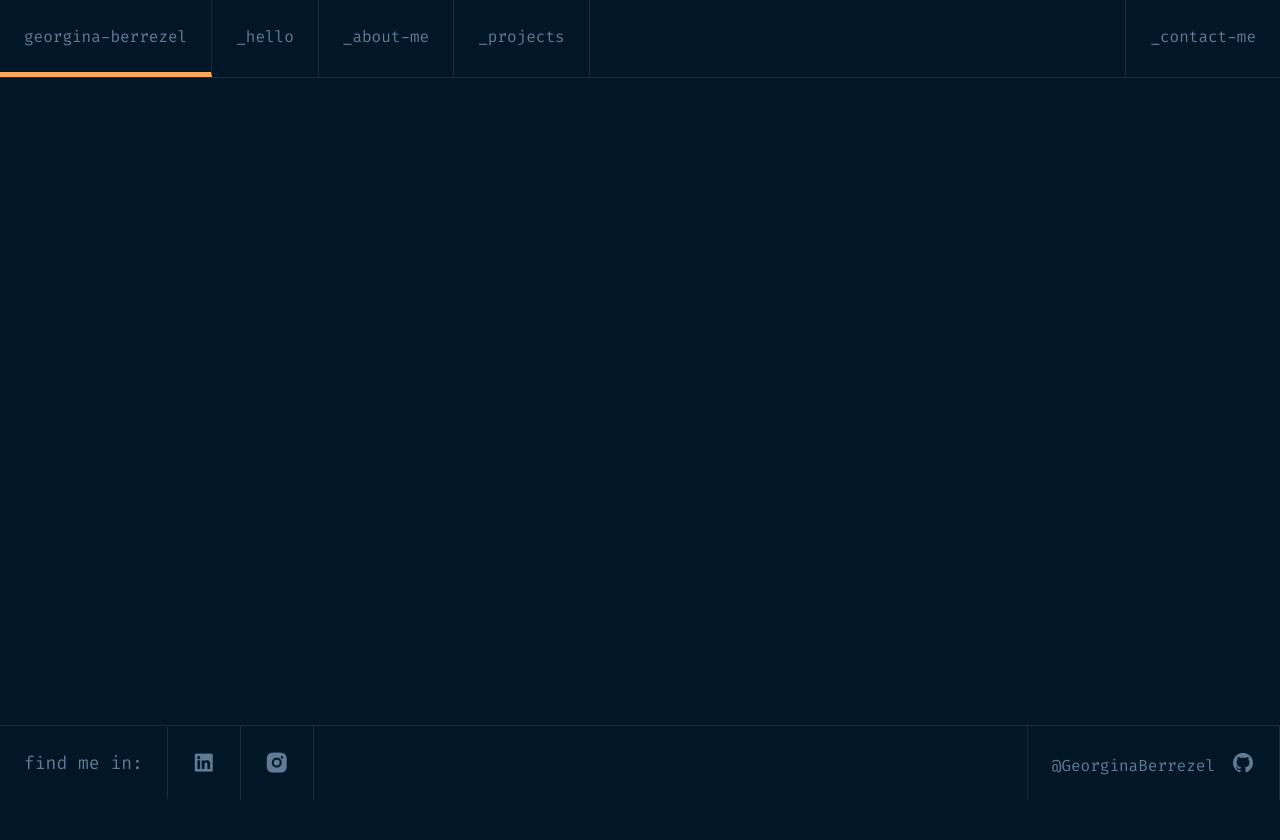
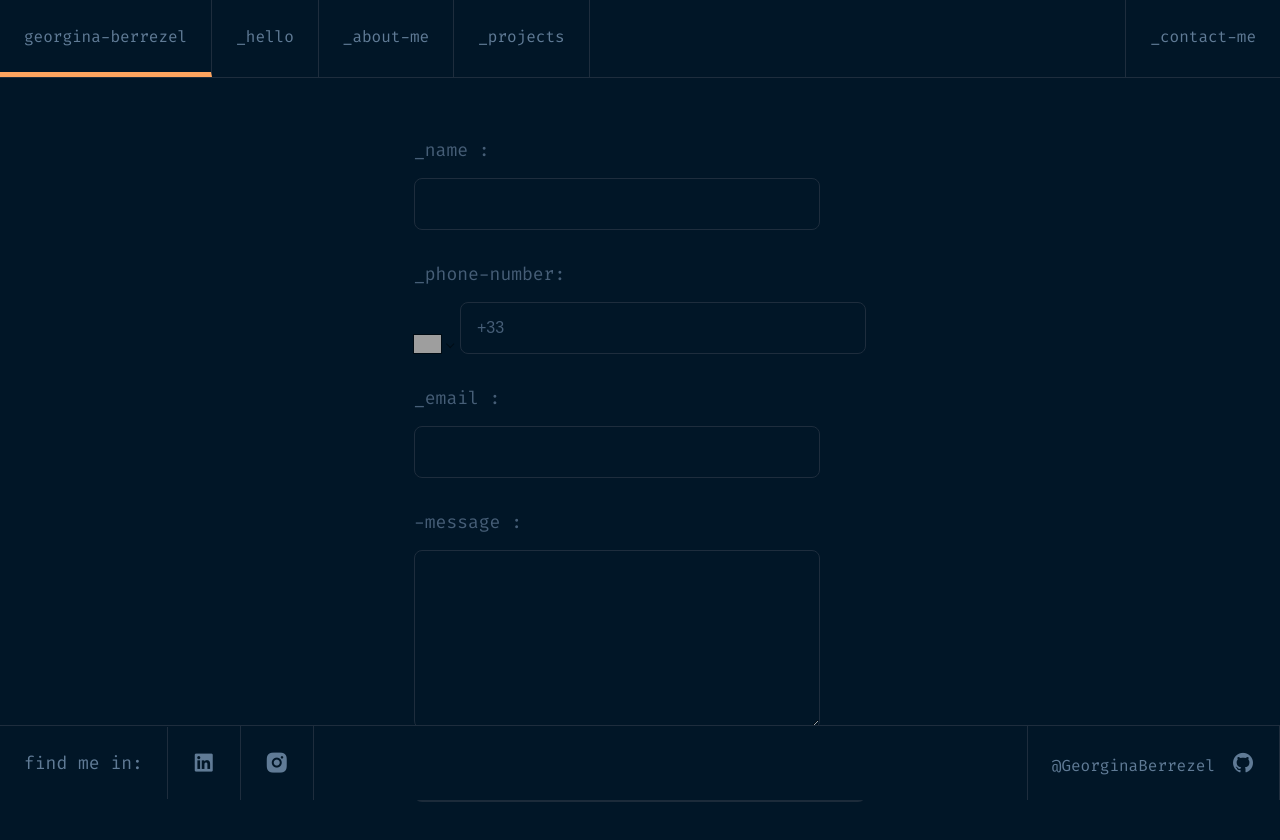
Before and after one commit to GeorginaBerrezel/georgina-berrezel-dev, a React (Create React App) app: page /contact-me in a window 1280 px wide. Shown: the top 840 px of the page. Before the commit the page ends 800 px from the top, so only its background shows below. Built offline with nearby package versions, Linux system fonts and the light colour scheme; grey boxes are pictures that could not be loaded.

Commit message:
create contact me page and changes contact form and header

```diff
--- a/src/App.js
+++ b/src/App.js
@@ -5,6 +5,7 @@ import Home from './pages/Home/Home';
 // import Button from './components/Buttons/Button';
 import Projects from './pages/Projects/Projects';
 import About from './pages/about-me/About-me';
+import ContactMe from "./pages/Contact-me/Contact-me";
 
 import './styles/App.scss';
 
@@ -19,6 +20,7 @@ function App() {
                             <Route path="/home" element={<Home />} /> {/* Sur le logo et l'onglet hello */}
                             <Route path="/projects" element={<Projects />} />
                             <Route path="/about-me" element={<About />} />
+                            <Route path="/contact-me" element={<ContactMe />} />
                             {/*<Route path="/" element={<Button type="cta-default">Default button</Button>} />*/}
                         </Routes>
                     </main>
--- a/src/components/Contact-form/Contact-form.js
+++ b/src/components/Contact-form/Contact-form.js
@@ -2,9 +2,9 @@
 import React, { useState } from 'react';
 import Button from "../Buttons/Button";
 import './Contact-form.scss';
-import Card from "../Card/Card";
-import profilFunny from "../../assets/img/profil-funny.png";
-import kasaLogement from "../../assets/img/kasa-logement.png";
+// import Card from "../Card/Card";
+// import profilFunny from "../../assets/img/profil-funny.png";
+// import kasaLogement from "../../assets/img/kasa-logement.png";
 import PhoneInput from 'react-phone-number-input';
 import 'react-phone-number-input/style.css'; // Importe le style CSS de la bibliothèque
 
@@ -32,8 +32,10 @@ function ContactForm() {
     };
 
     return (
+
         <div className="container-form">
-            <div className="form-content-col1">
+        {/*//     <div className="form-content-col1">*/}
+
                 <form className="content-form" onSubmit={handleSubmit}>
                     <label htmlFor="name">_name :</label>
                     <input
@@ -76,21 +78,21 @@ function ContactForm() {
                     <Button type="cta-default">submit-message</Button>
                 </form>
             </div>
-            <div className="form-content-col2">
-                <p>What I'm doing outside is doing some differents sports like BMX and skate ! But sometimes I took roller quad for enjoying and sharing with more communities</p>
-                <Card
-                    imagePath={profilFunny}
-                    description="Sport is my passion"
-                    iconPath="ri-riding-fill"
-                />
-                <p>But also</p>
-                <Card
-                    imagePath={kasaLogement}
-                    description="Coding some stuff for project who need helps !"
-                    iconPath="ri-reactjs-line"
-                />
-            </div>
-        </div>
+            // {/*<div className="form-content-col2">*/}
+            // {/*    <p>What I'm doing outside is doing some differents sports like BMX and skate ! But sometimes I took roller quad for enjoying and sharing with more communities</p>*/}
+            // {/*    <Card*/}
+            // {/*        imagePath={profilFunny}*/}
+            // {/*        description="Sport is my passion"*/}
+            // {/*        iconPath="ri-riding-fill"*/}
+            // {/*    />*/}
+            // {/*    <p>But also</p>*/}
+            // {/*    <Card*/}
+            // {/*        imagePath={kasaLogement}*/}
+            // {/*        description="Coding some stuff for project who need helps !"*/}
+            // {/*        iconPath="ri-reactjs-line"*/}
+            // {/*    />*/}
+            // {/*</div>*/}
+        //</div>
     );
 }
 
--- a/src/components/Contact-form/Contact-form.scss
+++ b/src/components/Contact-form/Contact-form.scss
@@ -15,13 +15,14 @@
 .container-form {
   display: grid;
   text-align: left;
-  grid-template-columns: auto auto;
+  //grid-template-columns: auto auto;
   grid-column-gap: 50px;
   grid-row-gap: 10px;
-  height: 100%;
+  height: 100vh;
 
   .content-form {
     display: grid;
+    margin: auto;
 
     label {
       color: $color-default-grey;
--- a/src/components/Header/Header.js
+++ b/src/components/Header/Header.js
@@ -13,7 +13,7 @@ function Header() {
                     <li className="nav-item"><Link to="/home" className="nav-link">_hello</Link></li>
                     <li className="nav-item"><Link to="/about-me" className="nav-link">_about-me</Link></li>
                     <li className="nav-item"><Link to="/projects" className="nav-link">_projects</Link></li>
-                    <li id="_contact-me" className="nav-item"><a href="#_contact-me" className="nav-link">_contact-me</a></li>
+                    <li id="_contact-me" className="nav-item"><Link to="/contact-me" className="nav-link">_contact-me</Link></li>
                 </ul>
             </nav>
         </header>
--- a/src/components/Header/Header.scss
+++ b/src/components/Header/Header.scss
@@ -5,6 +5,10 @@ header {
   color: white;
   border-bottom: 0.5px solid $color-lines; // Ajout du trait en bas
   background-color: $color-primary-medium;
+  position: fixed;
+  top: 0;
+  width: 100%;
+  z-index: 99999;
 
   .nav-list {
     list-style: none;
--- a/src/pages/Contact-me/Contact-me.js
+++ b/src/pages/Contact-me/Contact-me.js
@@ -0,0 +1,13 @@
+// src/pages/Contact-me.js
+import React from 'react';
+import ContactForm from '../../components/Contact-form/Contact-form';
+
+function ContactMe () {
+    return (
+        <div>
+            <ContactForm/>
+        </div>
+    )
+}
+
+export default ContactMe;
--- a/src/styles/App.scss
+++ b/src/styles/App.scss
@@ -12,6 +12,9 @@ body {
 .App {
   text-align: left;
   font-size: $font-size-body-text;
+  position: relative;
+  top: 70px;
+
 
   &-logo {
     height: 40vmin;
```
